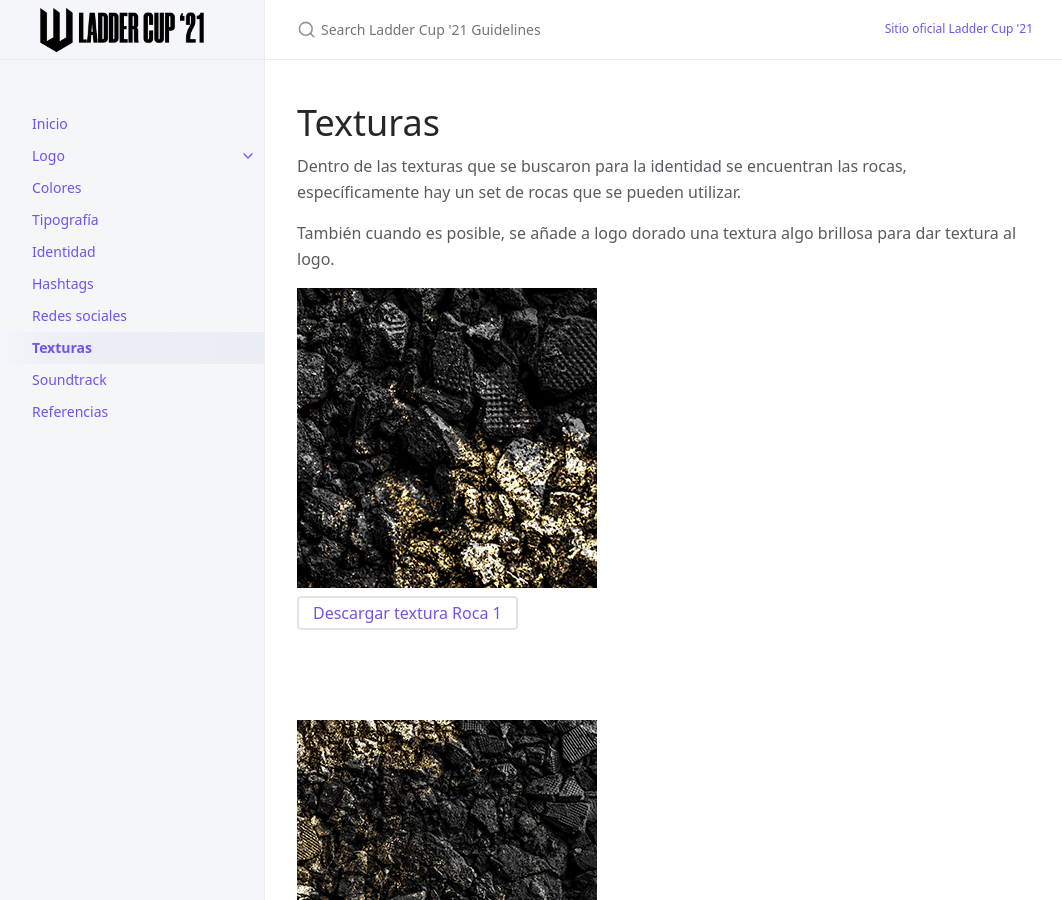
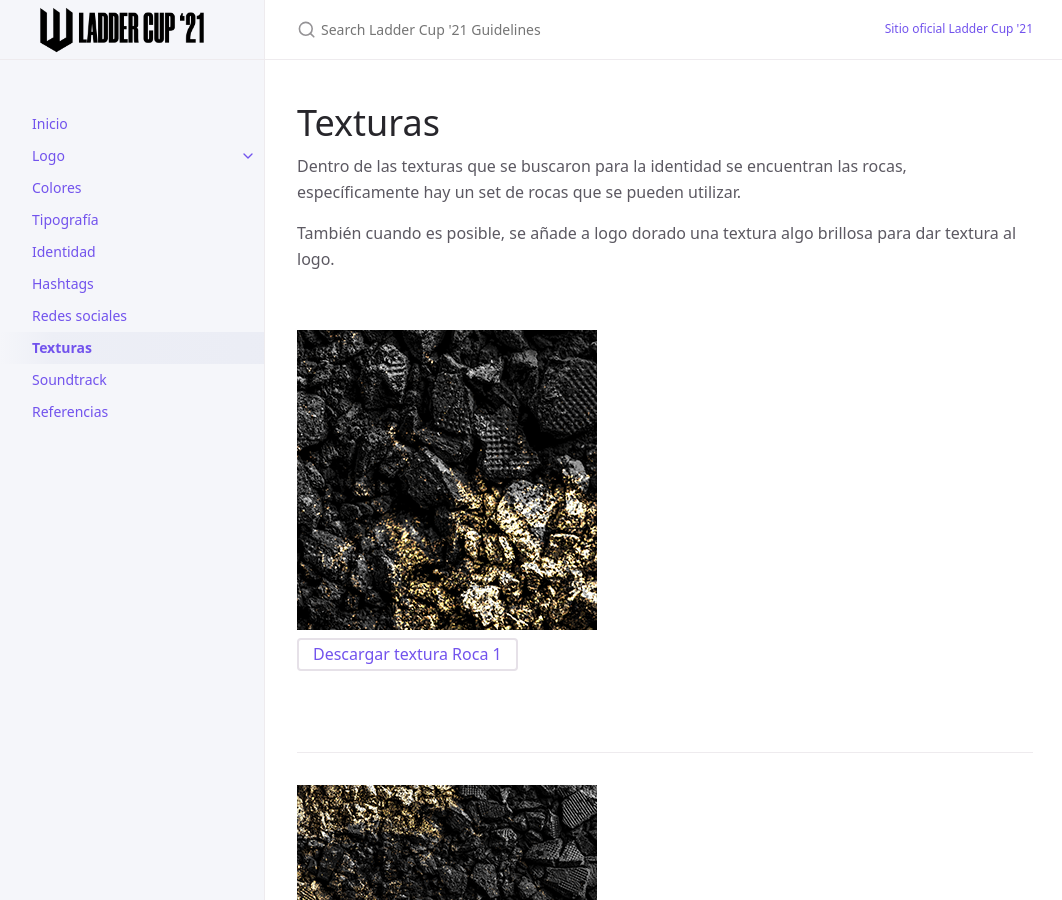
Before and after one commit to 1blockesports/laddercup-guidelines, a Jekyll site: the page built from docs/texturas.md, in a window 1280 px wide and 900 px high. Shown: the whole window, without its empty margins (107-1169 px from the left). Built offline with Jekyll 4.4.1, drawn with Linux system fonts in a browser that asks for light colours.

Commit message:
Update texturas.md

```diff
--- a/docs/texturas.md
+++ b/docs/texturas.md
@@ -10,30 +10,42 @@ Dentro de las texturas que se buscaron para la identidad se encuentran las rocas
 
 También cuando es posible, se añade a logo dorado una textura algo brillosa para dar textura al logo.
 
-
+<br>
 
 <img src="../../assets/images/texture-1.png" alt="Referencia textura"/><br>
 [Descargar textura Roca 1](https://drive.google.com/uc?export=download&id=1jIv5P8etJRGN3qRv7Zk0RsUnRNxf26Wy){: .btn .btn-outline }
 
 <br>
-<br>
+
+---------
 
 <img src="../../assets/images/texture-2.png" alt="Referencia textura"/><br>
 [Descargar textura Roca 2](https://drive.google.com/uc?export=download&id=1t4wVudRKlw_ANt4bLnRqIrCtAjTJpDLl){: .btn .btn-outline }
+
 <br>
-<br>
+
+---------
+
 <img src="../../assets/images/texture-3.png" alt="Referencia textura"/><br>
 [Descargar textura Roca 3](https://drive.google.com/uc?export=download&id=1XzqLTjwnX5UgD6rcwIoKwI3omUJaL8vI){: .btn .btn-outline }
+
 <br>
-<br>
+
+---------
+
 <img src="../../assets/images/texture-4.png" alt="Referencia textura"/><br>
 [Descargar textura Roca 4](https://drive.google.com/uc?export=download&id=1jIv5P8etJRGN3qRv7Zk0RsUnRNxf26Wy){: .btn .btn-outline }
+
 <br>
-<br>
+
+---------
+
 <img src="../../assets/images/texture-5.png" alt="Referencia textura"/><br>
 [Descargar textura Roca 5](https://drive.google.com/uc?export=download&id=1jIv5P8etJRGN3qRv7Zk0RsUnRNxf26Wy){: .btn .btn-outline }
+
 <br>
-<br>
+
+---------
 
 <img src="../../assets/images/texture-6.png" alt="Referencia textura"/><br>
 [Descargar textura dorada](https://drive.google.com/uc?export=download&id=1V2Z8uvu-HkzwimlNdU5QRNOgdkigMlos){: .btn .btn-outline }
```
